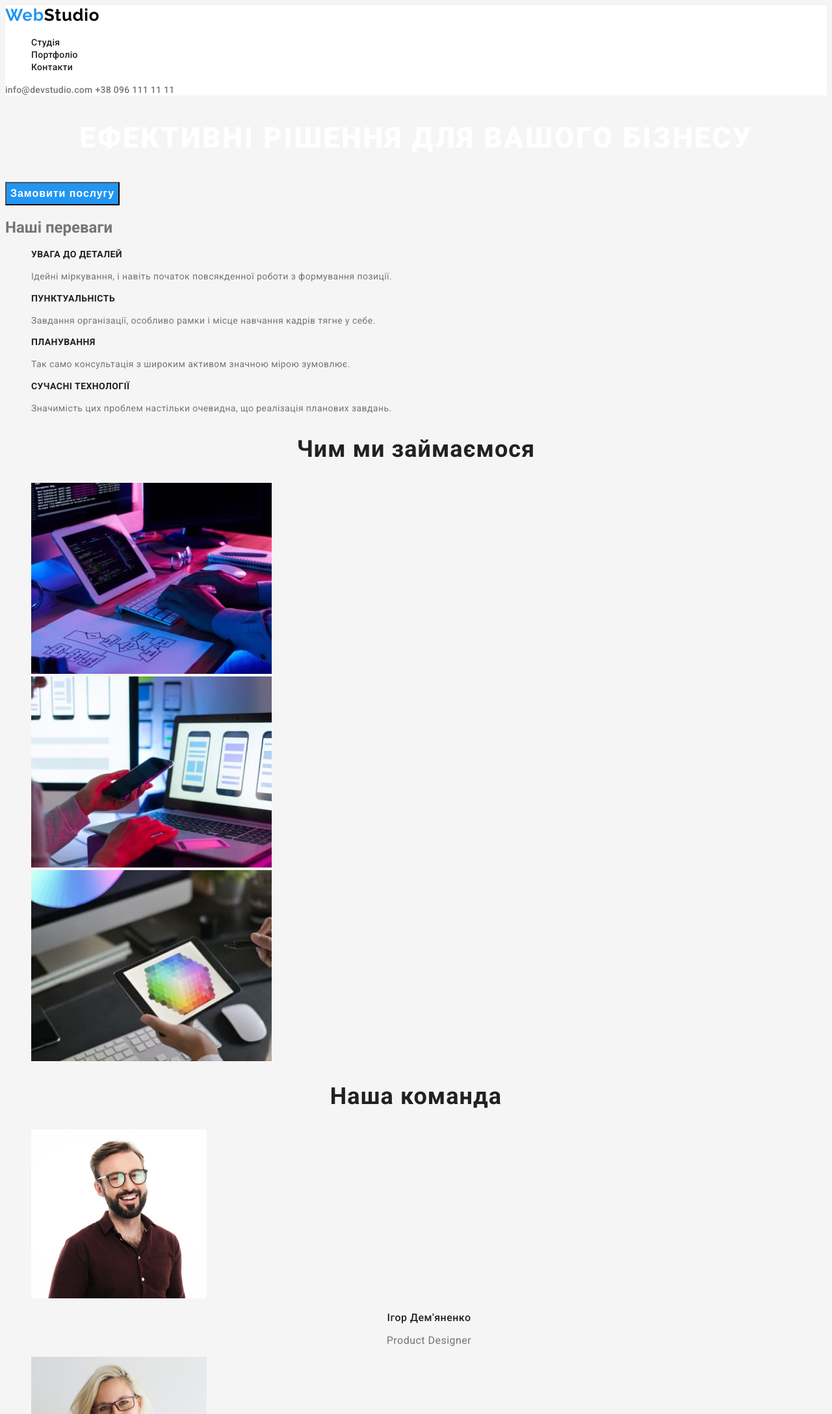
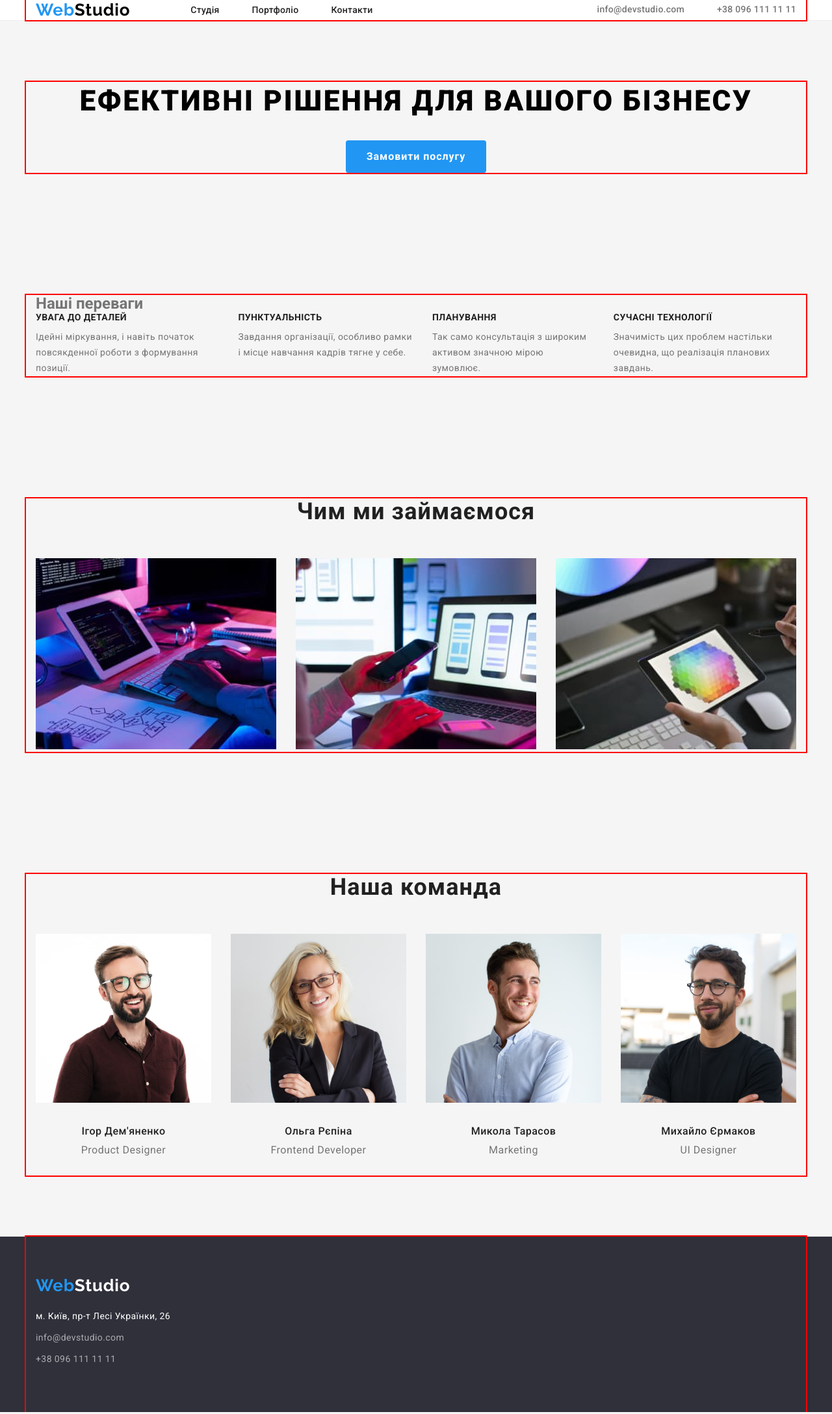
Before and after one commit to VasylShust/goit-markup-hw-03, a plain HTML site: page index.html in a window 1280 px wide. Shown: the top 2176 px of the page at 65% size. Drawn offline with nearby package versions, Linux system fonts and the light colour scheme.

Commit message:
Д/з №3

```diff
--- a/css/styles.css
+++ b/css/styles.css
@@ -5,16 +5,48 @@
   --background-color-header: #ffffff;
   --background-color-body: #f5f5f5;
   --background-colot-footer: #2f303a;
-
+  --button-portfolio-color:  #F5F4FA
 }
 
 body {
   background-color: var(--background-color-body);
   color: var(--primary-text-color);
-  font-family: Roboto, sans-serif;
+  font-family: "Roboto", sans-serif;
 }
+
+/* header */
+
 .top {
-  background-color: var(--background-color-header);
+ background-color: var(--background-color-header);
+ border-bottom: 1px solid #ECECEC;
+}
+
+.container{
+margin-left:auto ;
+margin-right: auto;
+width: 1200px;
+padding-left: 15px;
+padding-right: 15px;
+outline: 2px solid red;
+}
+
+.section{
+  padding-top: 94px;
+  padding-bottom: 94px;
+  background-color: var(--background-color-body);
+
+}
+.header-container{
+  display: flex;
+  align-items: center;
+}
+.header-nav{
+  display: flex;
+  align-items: center;
+}
+
+.hero{
+  text-align: center;
 }
 .logo {
   color: #000000;
@@ -24,6 +56,7 @@ body {
   line-height: 1.19;
   letter-spacing: 0.03em;
   text-decoration: none;
+  margin-right: 93px;
 }
 
 .logo-text {
@@ -34,8 +67,23 @@ body {
 /* .list - клас для вибіркового зняття маркерів списку */
 .list {
   list-style: none;
+  margin-top: 0px;
+  margin-bottom: 0px;
+  padding-left: 0px;
+}
+.list.nav{
+
 }
 
+.header-contacts{
+  display: flex;
+  margin-left: auto;
+  gap: 50px;
+}
+.nav{
+  display: flex;
+  gap: 50px;
+}
 .site-nav {
   font-weight: 500;
   font-size: 14px;
@@ -68,29 +116,42 @@ body {
   text-decoration: none;
 }
 
-.hero-header {
+/* hero */
+.hero{
+  text-align: center;
+}
+.hero-heading {
   font-weight: 900;
   font-size: 44px;
   line-height: 1.36;
   text-align: center;
   letter-spacing: 0.06em;
   text-transform: uppercase;
-
-  color: #ffffff;
+  margin-top: 0px;
+margin-bottom: 30px;
+  color: #000000;
 }
 
 .hero-button {
   cursor: pointer;
+  font-family: "Roboto", sans-serif;
   font-weight: 700;
   font-size: 16px;
   line-height: 1.88;
-  display: flex;
+  display: inline-block;
   align-items: center;
   text-align: center;
   letter-spacing: 0.06em;
   color: #ffffff;
   background-color: #2196f3;
+  border-color: transparent;
+  min-width: 216px;
+  height: 50px;
+  padding: 10px, 32px;
+  border-radius: 4px;
 }
+
+/* advantages */
 
 .advantages {
   font-weight: 700;
@@ -98,18 +159,32 @@ body {
   line-height: 1.14;
   letter-spacing: 0.03em;
   text-transform: uppercase;
-
   color: var(--title-text-color);
+  margin-bottom: 10px;
+  margin-top: 0px;
 }
-
+.invisible{
+  margin-top: 0px;
+  margin-bottom: 0px;
+}
+.advantages-list{
+  display: flex;
+  gap: 30px;
+  padding-left: 0px;
+}
 .advantages-description {
   font-size: 14px;
   line-height: 1.71;
+  letter-spacing: 0.03em;
+  color: var(--primary-text-color);
+  margin-top: 0px;
+  margin-bottom: 0px;
+}
+.advantages-item{
+  width: calc((100%-90px)/4);
+}
+/* our activity & team*/
 
-  letter-spacing: 0.03em;
-
-  color: var(--primary-text-color);
-}
 .activity,
 .team {
   font-weight: 700;
@@ -117,16 +192,41 @@ body {
   line-height: 1.16;
   text-align: center;
   letter-spacing: 0.03em;
+  margin-top: 0px;
+  margin-bottom: 50px;
 
   color: var(--title-text-color);
 }
+.activity-list{
+  display: flex;
+  padding-left: 0px;
+  gap: 30px;
+}
+.activity-item{
+  width:calc((100%-60px)/3);
+}
+.list-team{
+  display: flex;
+  gap: 30px;
+}
+.team-item{
+  width:calc((100%-90px)/4);
+}
+
+.img-member{
+  display:inline-block;
+  margin-top: 0px;
+  margin-bottom: 30px;
+}
+
 .team-member {
   font-weight: 500;
   font-size: 16px;
   line-height: 1.19;
   text-align: center;
   letter-spacing: 0.03em;
-
+margin-bottom: 10px;
+margin-top: 0px;
   color: var(--title-text-color);
 }
 .position {
@@ -134,13 +234,21 @@ body {
   line-height: 1.19;
   text-align: center;
   letter-spacing: 0.03em;
-
+margin-top: 0px;
+margin-bottom: 30px;
   color: var(--primary-text-color);
 }
 
+
 /* сторінка 2 */
+.button-list{
+  display: flex;
+  justify-content: center;
+  gap: 8px;
+  margin-bottom: 50px;
+}
 
-.list-button {
+.portfolio-button {
   cursor: pointer;
   font-family: 'Roboto';
   font-style: normal;
@@ -149,11 +257,14 @@ body {
   line-height: 1.62;
   text-align: center;
   letter-spacing: 0.03em;
+  color: var(--title-text-color);
+  border-radius: 4px;
+  border-color: transparent;
 
-  color: var(--title-text-color);
 }
-.list-button:hover,
-.list-button:focus {
+
+.portfolio-button:hover,
+.portfolio-button:focus {
   font-weight: 500;
   font-size: 16px;
   line-height: 1.62;
@@ -162,13 +273,30 @@ body {
   color: #ffffff;
   background-color: var(--hover-focus-color);
 }
+.card-list{
+  display: flex;
+  flex-wrap: wrap;
+gap: 30px;
+}
+.card{
+  display: block;
 
+  width: 370px
+
+}
+.img-portfolio{
+  margin-bottom: 20px;
+  display: inline-block;
+}
 .list-item {
   font-weight: 700;
   font-size: 18px;
   line-height: 2;
   letter-spacing: 0.06em;
-
+margin-top: 0px;
+margin-bottom: 4px;
+padding-left: 24px;
+padding-right: 24px;
   color: var(--title-text-color);
 }
 
@@ -176,13 +304,27 @@ body {
   font-size: 16px;
   line-height: 1.88;
   letter-spacing: 0.03em;
+margin-top: 0px;
+margin-bottom: 20px;
+padding-left: 24px;
+padding-right: 24px;
 
   color: var(--primary-text-color);
+}
+.card-bottom{
+  border-left: 1px solid #EEEEEE;
+  border-right: 1px solid #EEEEEE;
+  border-bottom: 1px solid #EEEEEE;
 }
 .footer {
   background-color: var(--background-colot-footer);
 }
+.footer > .container{
+  padding-top: 60px;
+  padding-bottom: 60px;
+}
 .logo-down{
+display: inline-block;
 font-family: 'Raleway';
 font-style: normal;
 font-weight: 700;
@@ -191,6 +333,7 @@ line-height: 1.19;
 letter-spacing: 0.03em;
 color: #FFFFFF;
 text-decoration: none;
+margin-bottom: 20px;
 }
 .adress {
   font-size: 14px;
@@ -198,12 +341,16 @@ text-decoration: none;
   line-height: 1.71;
   letter-spacing: 0.03em;
   color: #ffffff;
+  margin-top: 0px ;
+  margin-bottom: 9px;
 }
 
 .contacts-down {
+  display: block;
   font-size: 14px;
   font-style: normal;
   line-height: 1.71;
   letter-spacing: 0.03em;
   color: rgba(255, 255, 255, 0.6);
+  margin-bottom: 9px;
 }
--- a/index.html
+++ b/index.html
@@ -5,60 +5,66 @@
     <meta http-equiv="X-UA-Compatible" content="IE=edge" />
     <meta name="viewport" content="width=device-width, initial-scale=1.0" />
     <title>Студія</title>
+    <link rel="stylesheet" href="https://cdnjs.cloudflare.com/ajax/libs/modern-normalize/1.1.0/modern-normalize.min.css">
     <link rel="preconnect" href="https://fonts.googleapis.com" />
     <link rel="preconnect" href="https://fonts.gstatic.com" crossorigin />
     <link
       href="https://fonts.googleapis.com/css2?family=Raleway:wght@700&family=Roboto:wght@400;500;700;900&display=swap"
-      rel="stylesheet"
-    />
+      rel="stylesheet"/>
     <link rel="stylesheet" href="./css/styles.css" />
   </head>
   <body>
     <header class="top">
-      <nav>
+      <div class="container header-container">
+        <nav class="header-nav">
         <a href="./index.html" class="logo"
-          ><span class="logo-text">Web</span>Studio</a
-        >
-        <ul class="list">
+          ><span class="logo-text">Web</span>Studio</a>
+        <ul class="list nav">
           <li><a href="./index.html" class="site-nav">Студія</a></li>
           <li><a href="./portfolio.html" class="site-nav">Портфоліо</a></li>
           <li><a href="" class="site-nav">Контакти</a></li>
         </ul>
       </nav>
-      <a href="mailto:info@devstudio.com" class="contacts"
-        >info@devstudio.com</a
-      >
+      <div class="header-contacts">
+        <a href="mailto:info@devstudio.com" class="contacts"
+        >info@devstudio.com</a>
       <a href="tel:+380961111111" class="contacts">+38 096 111 11 11</a>
+      </div>
+
+    </div>
     </header>
     <main>
-      <section class="hero">
-        <h1 class="hero-header">Ефективні рішення для вашого бізнесу</h1>
+      <section class="section hero">
+        <div class="container">
+          <h1 class="hero-heading">Ефективні рішення для вашого бізнесу</h1>
         <button type="button" class="hero-button">Замовити послугу</button>
+        </div>
       </section>
-      <section>
-        <h2 class="advantages-header">Наші переваги</h2>
-        <ul class="list">
-          <li>
+      <section class="section">
+        <div class="container">
+          <h2 class="invisible">Наші переваги</h2>
+        <ul class="list advantages-list">
+          <li class="advantages-item">
             <h3 class="advantages">УВАГА ДО ДЕТАЛЕЙ</h3>
             <p class="advantages-description">
               Ідейні міркування, і навіть початок повсякденної роботи з
               формування позиції.
             </p>
           </li>
-          <li>
+          <li class="advantages-item">
             <h3 class="advantages">ПУНКТУАЛЬНІСТЬ</h3>
             <p class="advantages-description">
               Завдання організації, особливо рамки і місце навчання кадрів тягне
               у себе.
             </p>
           </li>
-          <li>
+          <li class="advantages-item">
             <h3 class="advantages">ПЛАНУВАННЯ</h3>
             <p class="advantages-description">
               Так само консультація з широким активом значною мірою зумовлює.
             </p>
           </li>
-          <li>
+          <li class="advantages-item">
             <h3 class="advantages">СУЧАСНІ ТЕХНОЛОГІЇ</h3>
             <p class="advantages-description">
               Значимість цих проблем настільки очевидна, що реалізація планових
@@ -66,70 +72,72 @@
             </p>
           </li>
         </ul>
+        </div>
       </section>
-      <section>
-        <h2 class="activity">Чим ми займаємося</h2>
-        <ul class="list">
-          <li>
+      <section class="section">
+        <div class="container">
+          <h2 class="activity">Чим ми займаємося</h2>
+        <ul class="list activity-list">
+          <li class="activity-item">
             <img
               src="./images/img1.jpg"
               alt="Руки людини на клавіатурі при роботі з планшетом та комп'ютером"
-              width="370"
-            />
+              width="370"/>
           </li>
-          <li>
+          <li class="activity-item">
             <img
               src="./images/img2.jpg"
               alt="У руці людини телефон, інша на тачпаді ноутбука"
-              width="370"
-            />
+              width="370"/>
           </li>
-          <li>
+          <li class="activity-item">
             <img src="./images/img3.jpg" alt="Планшет у руках" width="370" />
           </li>
         </ul>
+      </div>
       </section>
-      <section>
-        <h2 class="team">Наша команда</h2>
-        <ul class="list">
-          <li>
-            <img src="./images/ihor.jpg" alt="Ігор Дем'яненко" width="270" />
+      <section class="section">
+        <div class="container">
+          <h2 class="team">Наша команда</h2>
+        <ul class="list list-team">
+          <li class="team-item">
+            <img src="./images/ihor.jpg" alt="Ігор Дем'яненко" width="270" class="img-member" />
             <h3 class="team-member">Ігор Дем'яненко</h3>
             <p class="position">Product Designer</p>
           </li>
-          <li>
-            <img src="./images/olha.jpg" alt="Ольга Рєпіна" width="270" />
+          <li class="team-item">
+            <img src="./images/olha.jpg" alt="Ольга Рєпіна" width="270" class="img-member" />
             <h3 class="team-member">Ольга Рєпіна</h3>
             <p class="position">Frontend Developer</p>
           </li>
-          <li>
-            <img src="./images/mykola.jpg" alt="Микола Тарасов" width="270" />
+          <li class="team-item">
+            <img src="./images/mykola.jpg" alt="Микола Тарасов" width="270" class="img-member" />
             <h3 class="team-member">Микола Тарасов</h3>
             <p class="position">Marketing</p>
           </li>
-          <li>
+          <li class="team-item">
             <img
               src="./images/mykhailo.jpg"
               alt="Михайло Єрмаков"
-              width="270"
-            />
+              width="270" class="img-member"/>
             <h3 class="team-member">Михайло Єрмаков</h3>
             <p class="position">UI Designer</p>
           </li>
         </ul>
+        </div>
       </section>
     </main>
     <footer class="footer">
-      <a href="./index.html" class="logo-down"
-        ><span class="logo-text">Web</span>Studio</a
-      >
+      <div class="container">
+        <a href="./index.html" class="logo-down"
+        ><span class="logo-text">Web</span>Studio</a>
       <address>
         <p class="adress">м. Київ, пр-т Лесі Українки, 26</p>
         <a href="mailto:info@devstudio.com" class="contacts-down"
-          >info@devstudio.com</a
-        >
+          >info@devstudio.com</a>
         <a href="tel:+380961111111" class="contacts-down">+38 096 111 11 11</a>
       </address>
+      </div>
     </footer>
   </body>
 </html>
```
Also changed, not shown: portfolio.html (+102 -32 lines).
